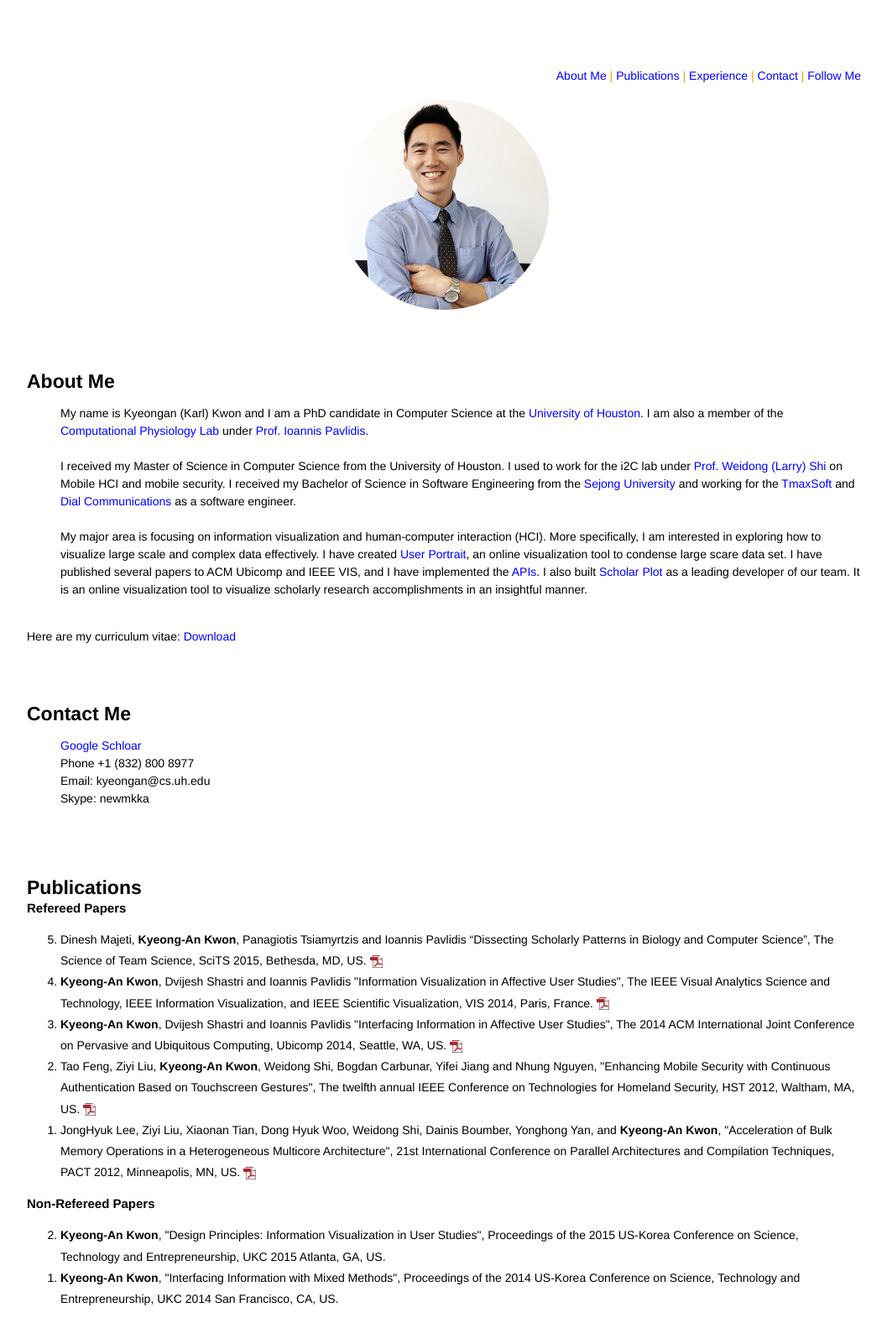
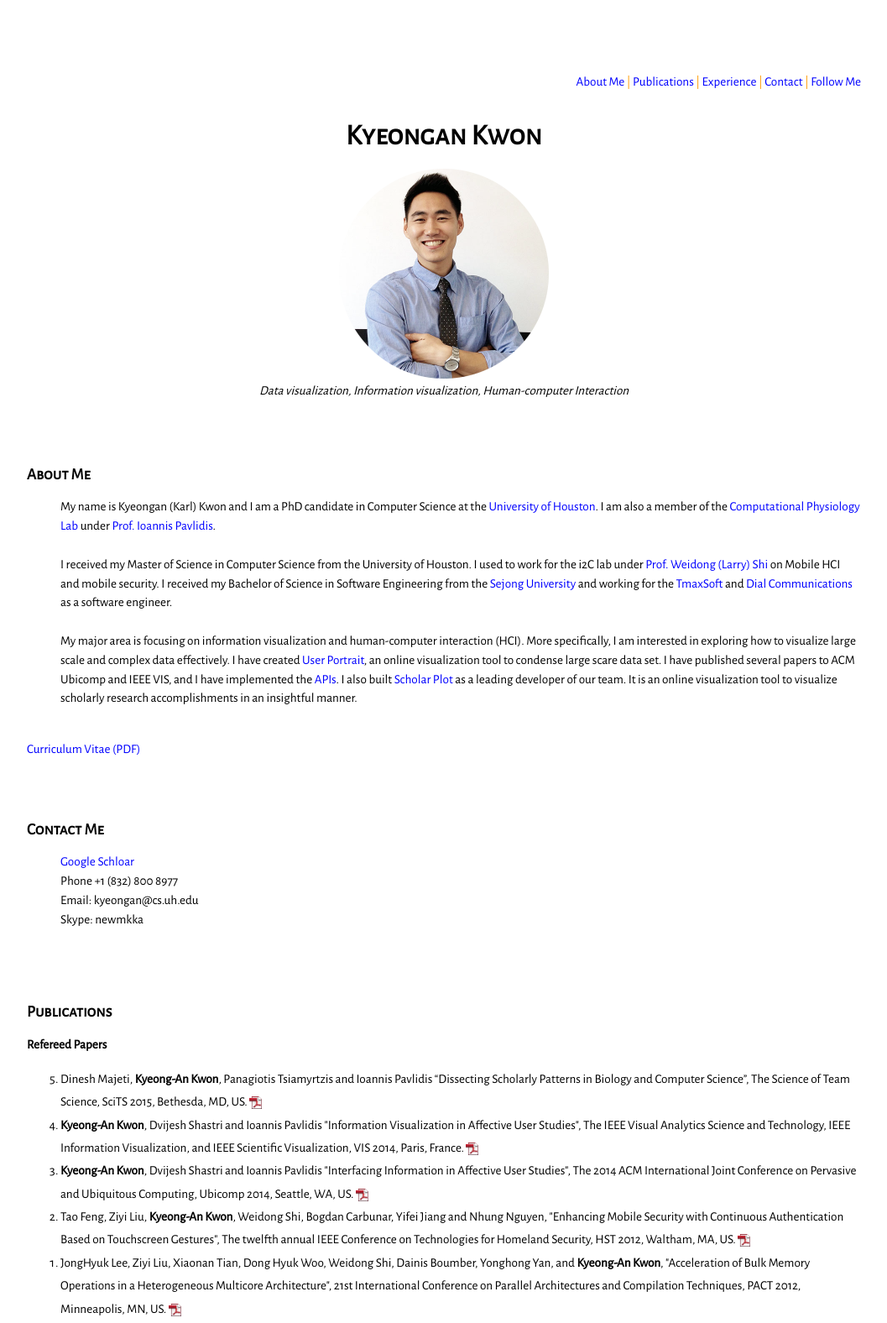
Before and after one commit to Kyeongan/www, a plain HTML site: page index.html in a window 1280 px wide. Shown: the top 1576 px of the page at 84% size, without its empty margins (111-1168 px from the left). Drawn offline with nearby package versions, Linux system fonts and the light colour scheme; no server answers.

Commit message:
changed style

```diff
--- a/css/main.css
+++ b/css/main.css
@@ -1,7 +1,6 @@
 body {
-	font-family: 'Alegreya Sans', Helvetica, sans-serif;
     /*font-family: sans-serif;*/
-    font-size: 14px;
+    font-size: 0.95em;
     background-color: #FFFFFF;
     background-image: url(./images/) background-image: url(./images/bg.jpg);
     margin: 3em 5em 5em 5em;
@@ -9,6 +8,40 @@ body {
     /* color:#545454;*/
 }
 
+body {
+  font-family: 'Alegreya Sans', Helvetica, sans-serif;
+}
+
+h1{
+	font-family: 'Alegreya Sans SC', Helvetica, sans-serif;
+    font-size: 2.25em;
+    font-weight: 900;
+ /*
+	font-size: 25px;
+	display: inline;*/
+}
+
+h2{
+	font-family: 'Alegreya Sans SC', Helvetica, sans-serif;
+    font-size: 1.25em;
+    font-weight: 900;
+	/*font-size: 23px;
+	display: inline;*/
+}
+
+h3{
+	font-size: 1em;
+	display: inline;
+}
+
+h4{
+	font-size: 12px;
+	display: inline;
+}
+
+em {
+	font-style: italic;
+}
 
 table {
     max-width: 1000px;
@@ -25,8 +58,8 @@ section {
 }
 
 p{
-	font-size: 13px;
-	font-weight:bold;
+	font-size: 1em;
+    font-weight: 100;
 }
 
 a:link, a:visited{
@@ -51,25 +84,7 @@ skillset{
 	font-size: 15px;
 }
 
-h1{
-	font-size: 25px;
-	display: inline;
-}
 
-h2{
-	font-size: 23px;
-	display: inline;
-}
-
-h3{
-	font-size: 15px;
-	display: inline;
-}
-
-h4{
-	font-size: 12px;
-	display: inline;
-}
 
 
 li{
@@ -78,7 +93,7 @@ li{
 
 menu{
 	color: #FF9900;
-	font-size: 14px;
+	/*font-size: 14px;*/
 	text-decoration:none;
 	text-align:right
 
--- a/experience.html
+++ b/experience.html
@@ -1,8 +1,4 @@
-<h2>Experience</h2><br/>
-
-
-
-
+<h2>Experience</h2>
 <h3>Research Assistant, Computational Physiology Lab, University of Houston, Texas, US (Aug 2011 - Present)</h3>
 <ul>
 	<li>Design and Program www.ScholarPlot.com (Ajax, jQuery, PHP, MySQL).
--- a/index.html
+++ b/index.html
@@ -11,6 +11,9 @@
     <link rel="stylesheet" href="./css/main.css" type="TEXT/CSS" media="screen">
     <link rel="shortcut icon" type="image/x-icon" href="./images/favicon.png" />
     <script type="text/javascript" src="./js/jquery-2.1.4.min.js"></script>
+    <link href='http://fonts.googleapis.com/css?family=Alegreya+Sans' rel='stylesheet' type='text/css'>
+    <link href='http://fonts.googleapis.com/css?family=Alegreya+Sans+SC' rel='stylesheet' type='text/css'>
+
 </head>
 
 <body>
@@ -32,7 +35,16 @@
 	</td>
 </tr>
 
+<tr><td style="text-align: center;">
+<h1>Kyeongan Kwon</h1>
+</td></tr>
+
 <tr><td style="text-align: center;"><img src="./images/karl-profile-2014.png" border="0" width="250" class="desaturate"/></td></tr>
+
+
+<tr><td style="text-align: center;">
+<em>Data visualization, Information visualization, Human-computer Interaction</em>
+</td></tr>
 
 
 <tr>
@@ -87,13 +99,11 @@
 	</section>
 
 
-
-
+	<a name=""><wbr></a>
 	<section>
-		<script>$(function(){$("#id_skills").load("./id_skills.html");});</script>
-		<div id="id_skills"></div>
+		<script>$(function(){$("#skills").load("./skills.html");});</script>
+		<div id="skills"></div>
 	</section>
-
 
 
 	<a name=""><wbr></a>
--- a/publications.html
+++ b/publications.html
@@ -1,6 +1,6 @@
 <meta name="citation_author" content="Kwon, Kyeong-An">
 
-<h2>Publications</h2><br/>
+<h2>Publications</h2>
 <h3>Refereed Papers</h3>
 <ol reversed>
 	<li>
```
Also changed, not shown: about.html (+1 -1 lines), employment.html (+1 -2 lines), skills.html (line endings or trailing spaces).
